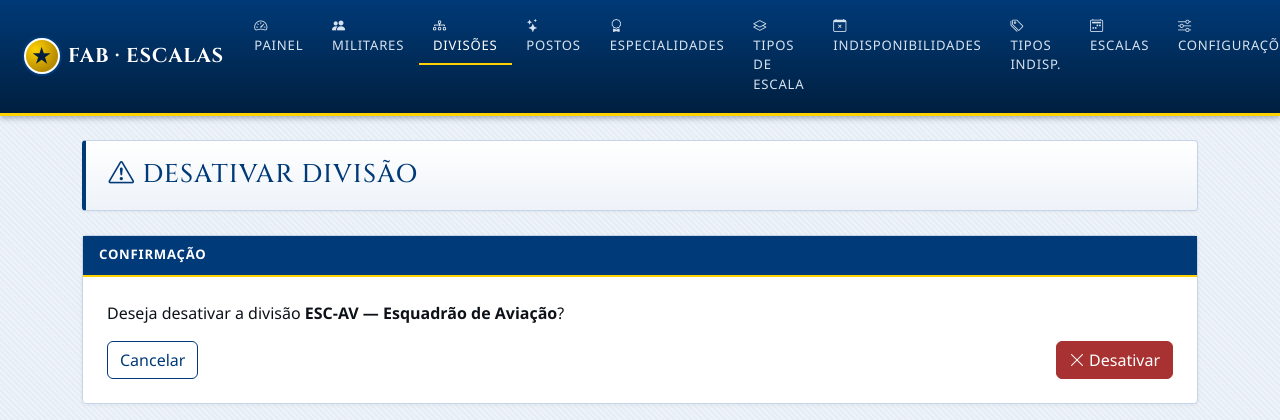
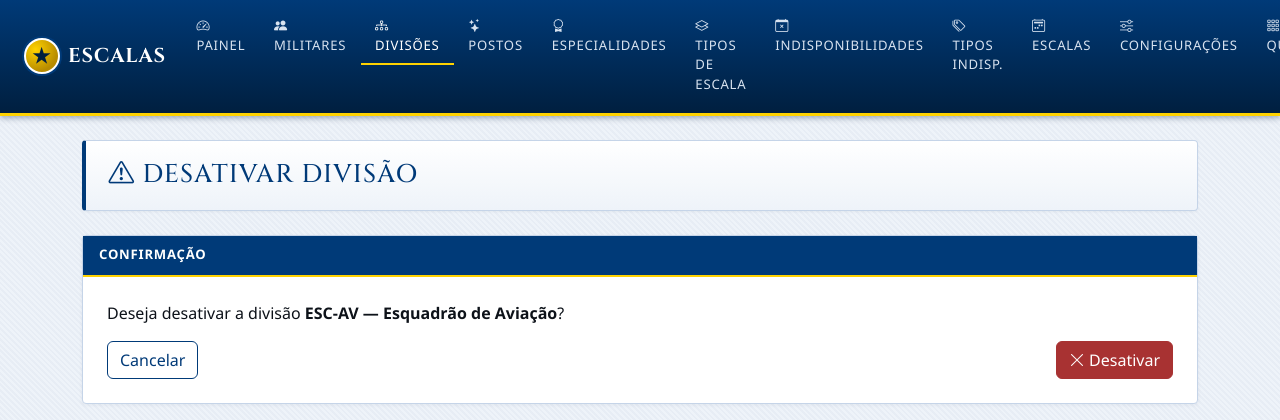
Before and after one commit to ceciliaamaro-la/escala, a Django app: page /divisoes/13/excluir/ in a window 1280 px wide; the page is wider, and only the part inside the window is pictured. Shown: the top 420 px of that part. Run offline with Django 5.2, Linux system fonts and the light colour scheme; a user stored in the database is signed in; data comes from the database, SQL or seed files in the repository.

Commit message:
Update the system's display name to be more concise
Remove the FAB acronym from the system's display name in the header.

Replit-Commit-Author: Agent
Replit-Commit-Session-Id: a81a7279-a7ef-4bcd-8139-f74b982e2675
Replit-Commit-Checkpoint-Type: full_checkpoint
Replit-Commit-Event-Id: ea04aba0-129b-4831-8898-d02f102841bd
Replit-Commit-Screenshot-Url: https://storage.googleapis.com/screenshot-production-us-central1/d8a28feb-c897-40bf-baa5-bc0d61ca6e06/a81a7279-a7ef-4bcd-8139-f74b982e2675/YXxUDO6
Replit-Helium-Checkpoint-Created: true

```diff
--- a/templates/base.html
+++ b/templates/base.html
@@ -21,7 +21,7 @@
                 {% else %}
                     <span class="crest">★</span>
                 {% endif %}
-                <span class="brand-title">FAB &middot; Escalas</span>
+                <span class="brand-title">Escalas</span>
             </a>
             <button class="navbar-toggler" type="button" data-bs-toggle="collapse" data-bs-target="#mainNav">
                 <span class="navbar-toggler-icon"></span>
```
